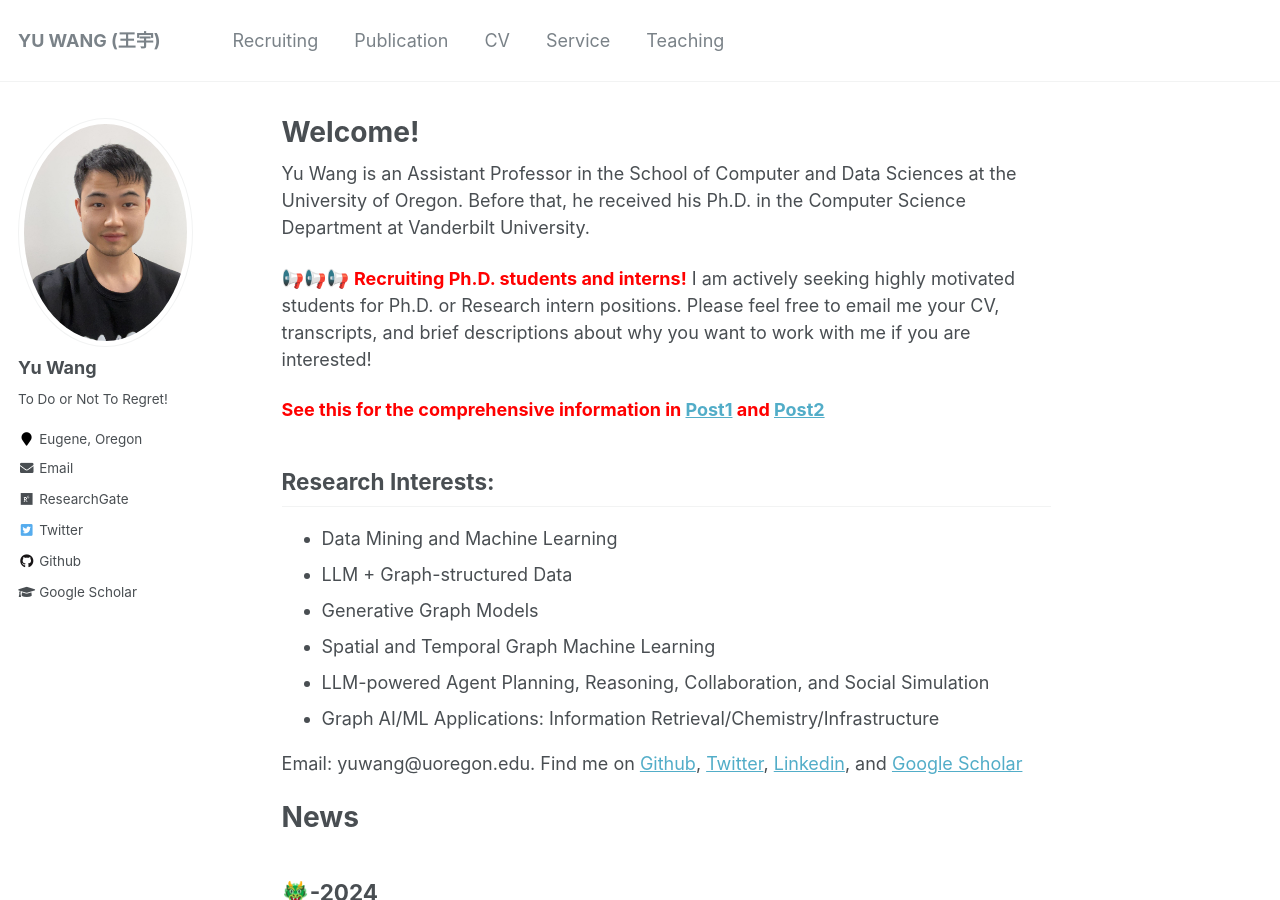
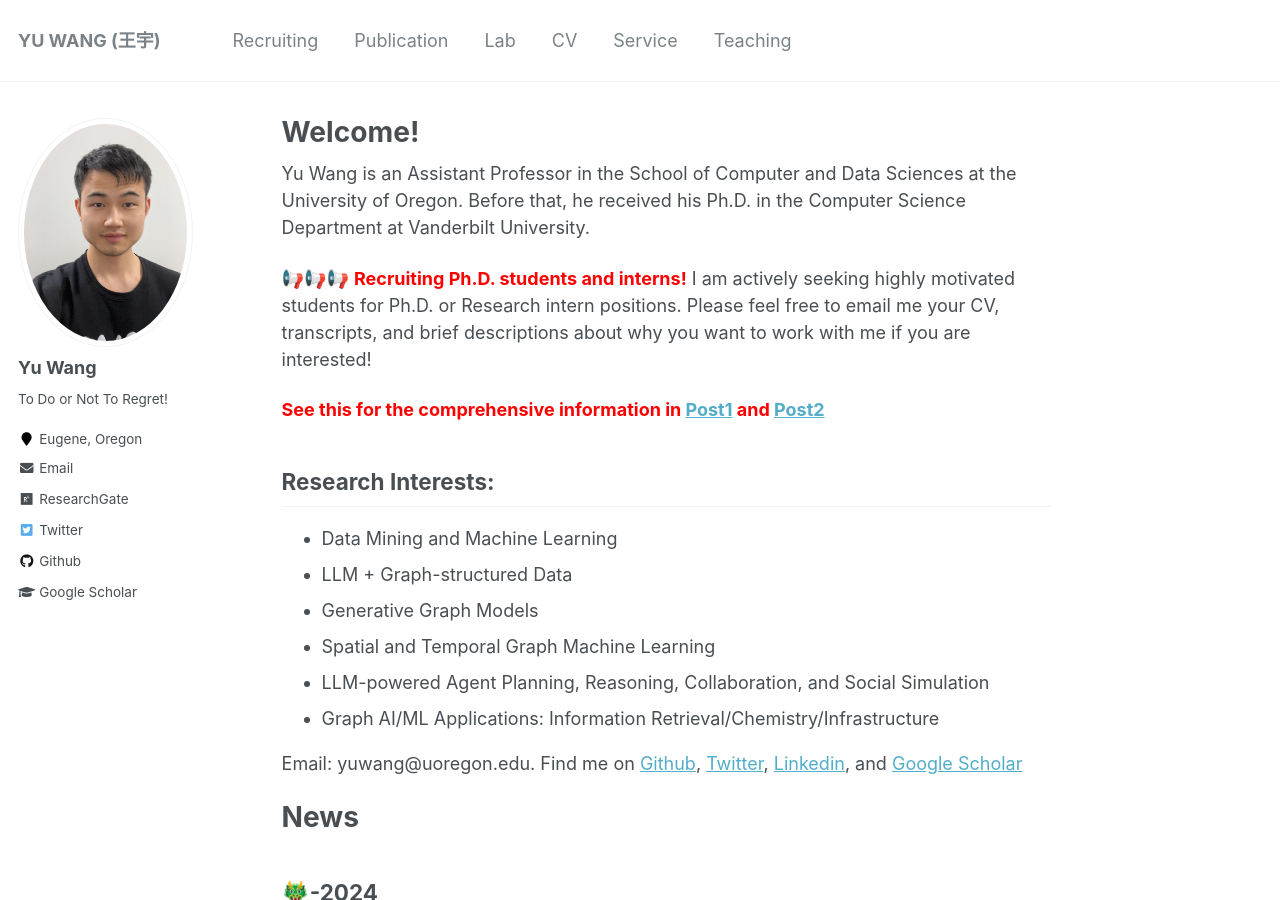
Before and after one commit to yuwang0103/yuwang0103.github.io, a Jekyll site: the page built from _pages/about.md, in a window 1280 px wide and 900 px high. Built offline with Jekyll 4.4.1, drawn with Linux system fonts in a browser that asks for light colours.

Commit message:
Update navigation.yml

```diff
--- a/_data/navigation.yml
+++ b/_data/navigation.yml
@@ -6,8 +6,8 @@ main:
   - title: "Publication"
     url: /publication/
 
-  # - title: "Research"
-  #   url: /research/
+  - title: "Lab"
+    url: https://kindlab-fly.github.io/
 
   - title: "CV"
     url: /cv/
```
